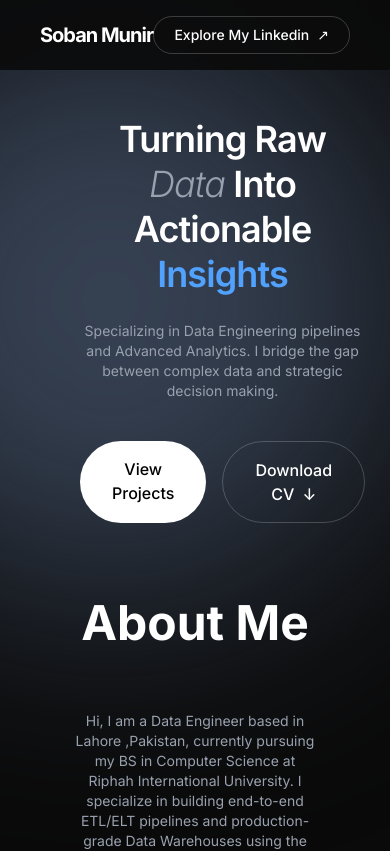
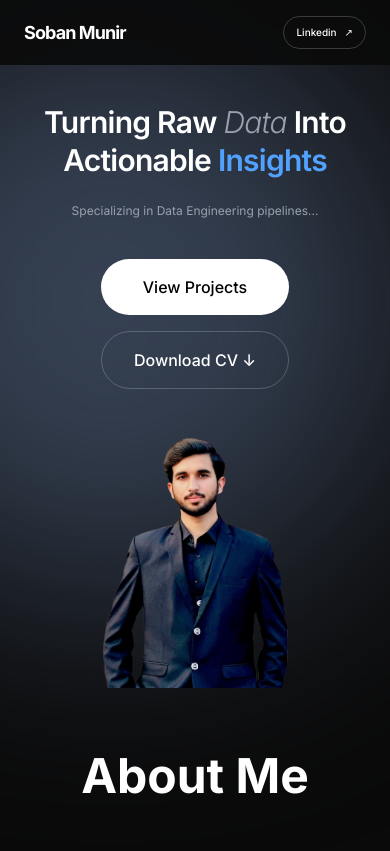
Before and after one commit to wareeshaburki/Soban_Munir_Portfolio, a React (Vite) app: page / in a window 390 px wide. Shown: the top 851 px of the page. Built offline with nearby package versions, Linux system fonts and the light colour scheme.

Commit message:
Made portfolio fully responsive and cleaned up Navbar code

```diff
--- a/src/components/About.jsx
+++ b/src/components/About.jsx
@@ -5,7 +5,7 @@ const About = () => {
     <div id="about" className="scroll-mt-20">
       <h1 className="text-center mt-16 font-bold text-5xl">About Me</h1>
       <div className="flex flex-col items-center justify-between text-center mt-10 mx-4 px-10 gap-4 mb-2">
-        <p className="text-gray-400 text-center mt-6 text-sm md:text-base px-4 md:px-20">
+        <p className="text-gray-400 text-center mt-6 text-sm md:text-base px-4 md:px-26 leading-relaxed">
           Hi, I am a Data Engineer based in Lahore ,Pakistan, currently pursuing
           my BS in Computer Science at Riphah International University. I
           specialize in building end-to-end ETL/ELT pipelines and
@@ -26,12 +26,12 @@ const About = () => {
         </div>
       </div>
       <hr className="mt-6 border border-white/20 w-[90%] mx-auto" />
-      <div className="flex justify-center gap-10">
-        <div className="mx-2">
+      <div className="flex flex-col lg:flex-row justify-center gap-6 lg:gap-10 px-4">
+        <div className="w-full max-w-[500px] mx-auto lg:mx-2">
           <h1 className="text-center text-gray-300 mt-12 font-bold text-3xl">
             My Skills
           </h1>
-          <div className="w-full max-w-[500px] h-[550px] border border-white/20 rounded-3xl mt-6 shadow-[0_0_20px_rgba(255,255,255,0.25)] overflow-hidden bg-white/5 backdrop-blur-md">
+          <div className="w-full md:w-[500px] min-h-[550px] border border-white/20 rounded-3xl mt-6 shadow-[0_0_20px_rgba(255,255,255,0.25)] bg-white/5 backdrop-blur-md overflow-hidden">
             <div className="grid grid-cols-1 sm:grid-cols-2 h-full w-full">
               <div className="border-b border-r border-white/10 p-8 flex flex-col justify-center gap-3">
                 <h3 className="text-xl font-semibold">
@@ -65,11 +65,11 @@ const About = () => {
             </div>
           </div>
         </div>
-        <div className="mx-2">
+        <div className="w-full max-w-[500px] mx-auto lg:mx-2">
           <h1 className="text-center text-gray-300 mt-12 font-bold text-3xl">
             My Experience
           </h1>
-          <div className="w-full max-w-[500px] h-[550px] border border-white/20 rounded-3xl mt-6 shadow-[0_0_20px_rgba(255,255,255,0.25)] overflow-hidden bg-white/5 backdrop-blur-md">
+          <div className="w-full md:w-[500px] min-h-[550px] border border-white/20 rounded-3xl mt-6 shadow-[0_0_20px_rgba(255,255,255,0.25)] bg-white/5 backdrop-blur-md overflow-hidden">
             <div className="grid grid-rows-2 h-full w-full">
               <div className="p-8 flex border-b border-white/10 flex-col justify-center gap-3">
                 <h3 className="text-xl font-semibold">
--- a/src/components/Home.jsx
+++ b/src/components/Home.jsx
@@ -2,33 +2,40 @@ import React from "react";
 
 const Home = () => {
   return (
-    <div className="flex items-center mt-22 scroll-mt-20" id="home">
-      <section className="flex flex-col items-center text-center mt-4 ml-10 pl-10">
-        <h1 className="text-4xl md:text-6xl font-semibold tracking-tight leading-tight">
+    <div
+      className="flex flex-col md:flex-row items-center justify-center mt-22 px-6 scroll-mt-20"
+      id="home"
+    >
+      <section className="flex flex-col items-center md:items-start text-center md:text-left mt-4 md:ml-10 md:pl-10">
+        <h1 className="text-3xl md:text-6xl font-semibold tracking-tight leading-tight">
           Turning Raw{" "}
-          <span className="italic font-light text-gray-400 ">Data</span> Into{" "}
-          <br />
+          <span className="italic font-light text-gray-400">Data</span> Into{" "}
+          <br className="hidden md:block" />
           Actionable <span className="text-blue-400">Insights</span>
         </h1>
-        <p className="text-gray-400 mt-6 max-w-2xl text-sm md:text-base">
-          Specializing in Data Engineering pipelines and Advanced Analytics. I
-          bridge the gap between complex data and strategic decision making.
+        <p className="text-gray-400 mt-6 max-w-2xl text-xs md:text-base">
+          Specializing in Data Engineering pipelines...
         </p>
-        <div className="flex gap-4 mt-10">
-          <a href="#projects" className="bg-white text-black px-8 py-4 rounded-full font-medium hover:scale-105 transition-transform">
+        <div className="flex flex-col sm:flex-row gap-4 mt-10">
+          <a
+            href="#projects"
+            className="bg-white text-black px-8 py-4 rounded-full font-medium hover:scale-105 transition text-center"
+          >
             View Projects
           </a>
           <a
-            href="/Soban_Munir_Resume.pdf"
-            download="Soban_Munir_CV.pdf"
-            className="border border-white/20 px-8 py-4 rounded-full font-medium hover:bg-white/10 transition-all text-center"
+            href="/CV.pdf"
+            className="border border-white/20 px-8 py-4 rounded-full font-medium hover:bg-white/10 transition text-center"
           >
-            Download CV<span className="ml-2">↓</span>
+            Download CV ↓
           </a>
         </div>
       </section>
-      <section className="flex items-center flex-col justify-center mr-8 mt-4">
-        <img src="soban4.png" className="max-w-[500px] max-h-[500px]" />
+      <section className="flex items-center justify-center mt-10 md:mt-4 md:mr-8">
+        <img
+          src="soban4.png"
+          className="w-full max-w-[300px] md:max-w-[500px]"
+        />
       </section>
     </div>
   );
--- a/src/components/Navbar.jsx
+++ b/src/components/Navbar.jsx
@@ -2,8 +2,11 @@ import React from "react";
 
 const Navbar = () => {
   return (
-    <nav className="fixed top-0 left-0 w-full z-50 flex justify-between items-center px-10 py-4 bg-[#0a0a0a]/90 backdrop-blur-md">
-      <div className="text-xl font-bold tracking-tighter">Soban Munir</div>
+    <nav className="fixed top-0 left-0 w-full z-50 flex justify-between items-center px-6 md:px-10 py-4 bg-[#0a0a0a]/90 backdrop-blur-md">
+      <div className="text-lg md:text-xl font-bold tracking-tighter">
+        Soban Munir
+      </div>
+
       <div className="hidden md:flex items-center gap-8 bg-white/5 border border-white/10 px-8 py-3 rounded-full backdrop-blur-md">
         <a
           href="#home"
@@ -30,12 +33,14 @@ const Navbar = () => {
           Contact
         </a>
       </div>
+
       <a
         href="https://www.linkedin.com/in/soban-munir-89b64b333/"
         target="_blank"
-        className="border border-white/20 px-5 py-2 rounded-full text-sm font-medium flex items-center gap-2 hover:bg-white hover:text-black transition-all"
+        className="border border-white/20 px-3 md:px-5 py-2 rounded-full text-[10px] md:text-sm font-medium flex items-center gap-2 hover:bg-white hover:text-black transition-all"
       >
-        Explore My Linkedin <span>↗</span>
+        <span className="hidden sm:inline">Explore My </span>Linkedin{" "}
+        <span>↗</span>
       </a>
     </nav>
   );
```
